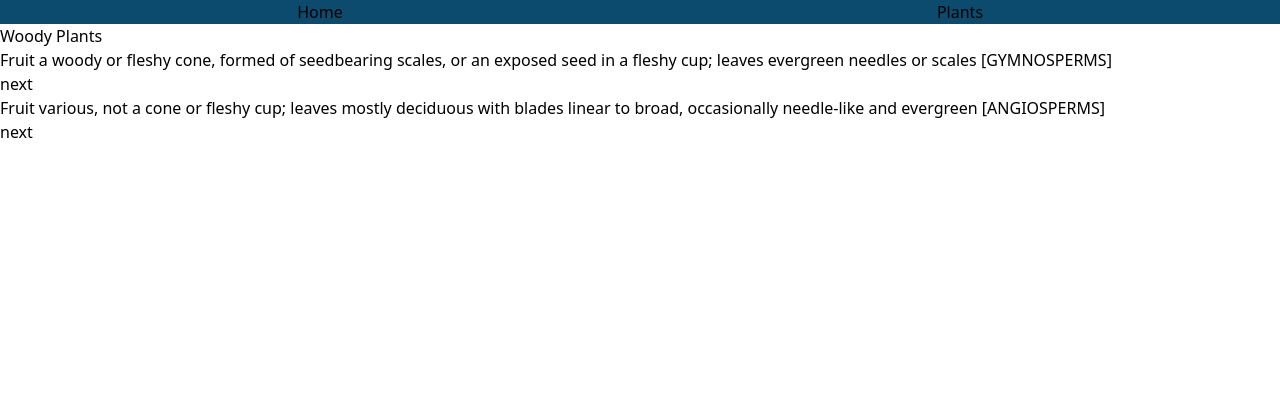
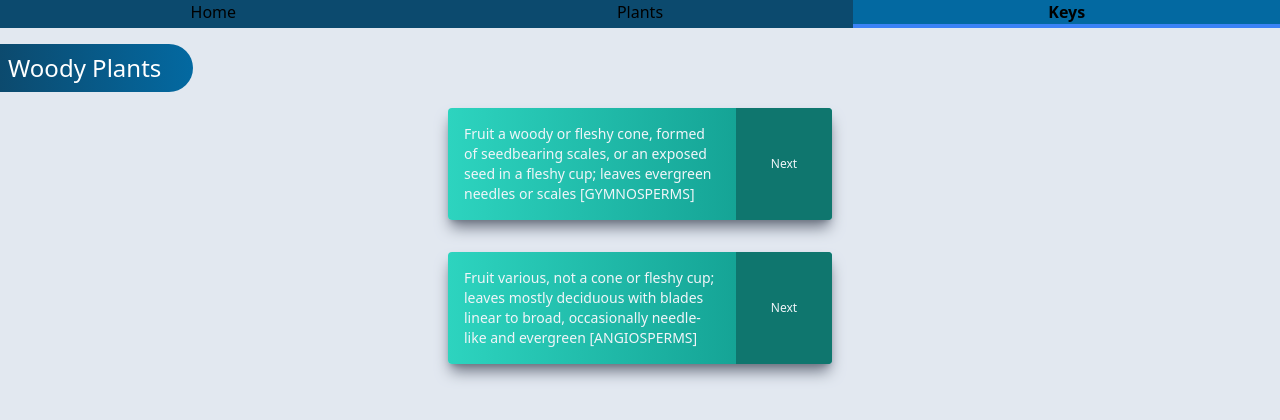
Before and after one commit to B-Musick/rooted-in-nature-web, a React (Vite) app: page /keys in a window 1280 px wide. Shown: the top 420 px of the page. Built offline with nearby package versions, Linux system fonts and the light colour scheme; no server answers.

Commit message:
Added Button component, finished plant key navigator, need to style and redirect to wikipedia when done on click

```diff
--- a/package.json
+++ b/package.json
@@ -13,6 +13,7 @@
   "dependencies": {
     "@reduxjs/toolkit": "^2.0.1",
     "axios": "^1.6.5",
+    "classnames": "^2.5.1",
     "json-server": "^1.0.0-alpha.16",
     "react": "^18.2.0",
     "react-dom": "^18.2.0",
--- /dev/null
+++ b/src/components/Button.jsx
@@ -0,0 +1,32 @@
+import className from 'classnames';
+
+function Button({
+    children,
+    primary,
+    secondary,
+    success,
+    warning,
+    danger,
+    outline,
+    rounded,
+    ...events
+}) { // Wrapper
+    // Need events.className if we want to add the actual className prop to the component
+    const classes = className(events.className, 'flex justify-center items-center px-2 py-0.5 border', {
+        'bg-blue-700 text-slate-200': primary,
+        'bg-gray-700 text-slate-200': secondary,
+        'bg-green-700 text-slate-200': success,
+        'bg-yellow-700 text-slate-200': warning,
+        'bg-red-500 text-slate-200': danger,
+        'rounded-md': rounded,
+        'bg-white': outline,
+        'text-blue-700': outline && primary,
+        'text-gray-700': outline && secondary,
+        'text-green-700': outline && success,
+        'text-yellow-700': outline && warning,
+        'text-red-700': outline && danger
+    });
+    return <button {...events} className={classes}>{children}</button> // Underlying element
+}
+
+export default Button;
--- a/src/components/TopNavbar.jsx
+++ b/src/components/TopNavbar.jsx
@@ -4,6 +4,7 @@ function TopNavbar() {
     const links = [
         { label: "Home", path: "/" },
         { label: "Plants", path: "/plants" },
+        { label: "Keys", path: "/keys" },
     ]
 
     const renderedLinks = links.map((link) => {
--- a/src/components/keys/PlantKeyPanel.jsx
+++ b/src/components/keys/PlantKeyPanel.jsx
@@ -1,13 +1,17 @@
 import { isInteger } from "../../lib/helpers";
+
+import Button from "../Button";
 
 function PlantKeyPanel({ plantKey, index, letter, nextKeySection }) {
     const sentence = plantKey[String(index).padStart(2, '0')][letter].sentence;
     const result = plantKey[String(index).padStart(2, '0')][letter].result;
 
     return (
-        <div>
-            <div>{sentence}</div>
-            <button onClick={() => nextKeySection(result)}>{isInteger(result) ? 'next' : result}</button>
+        <div className="w-96 bg-gradient-to-r from-teal-400 to-teal-600 rounded m-4 text-slate-100 shadow-lg shadow-gray-500 flex text-sm">
+            <div className="m-4 w-72">{sentence}</div>
+            <div className="h-full self-end text-xs">
+                <Button className="h-full rounded-r border-none bg-teal-700 hover:bg-teal-500 w-24 text-center" onClick={() => nextKeySection(result)}>{isInteger(result) ? 'Next' : result}</Button>
+            </div>
         </div>
     )
 }
--- a/src/components/plants/PlantKey.jsx
+++ b/src/components/plants/PlantKey.jsx
@@ -15,12 +15,12 @@ function PlantKey() {
     }
 
     return (
-        <>
-            <div>{name}</div>
+        <div className='flex flex-col items-center bg-slate-200 h-lvh'>
+            <div className='bg-gradient-to-r from-sky-900 to-sky-700 self-start text-white rounded-r-full p-2 pr-8 mt-4 text-2xl'>{name}</div>
 
             <PlantKeyPanel plantKey={key} index={keyIndex} letter={"a"} nextKeySection={nextKeySection} />
             <PlantKeyPanel plantKey={key} index={keyIndex} letter={"b"} nextKeySection={nextKeySection} />
-        </>
+        </div>
     )
 }
 
```
Also changed, not shown: 1 other file (tests, documents, lock files or other folders).
